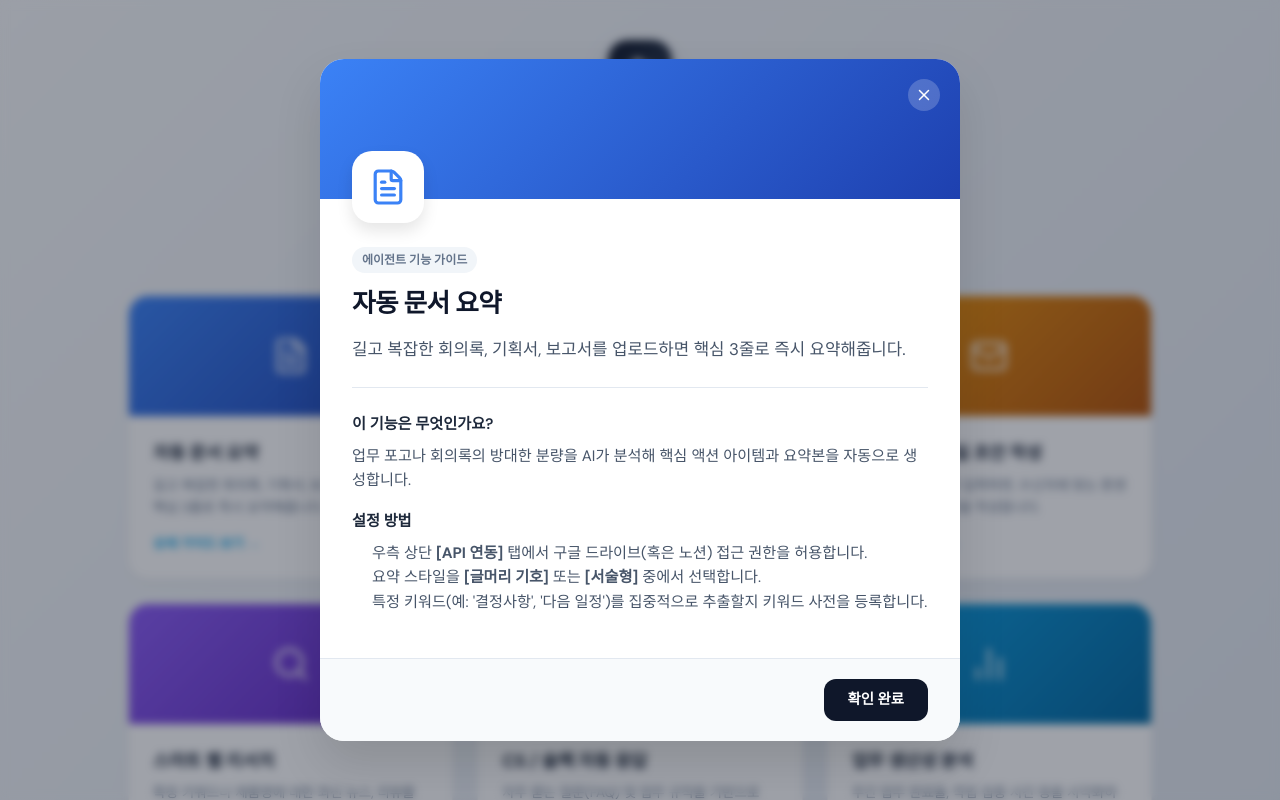
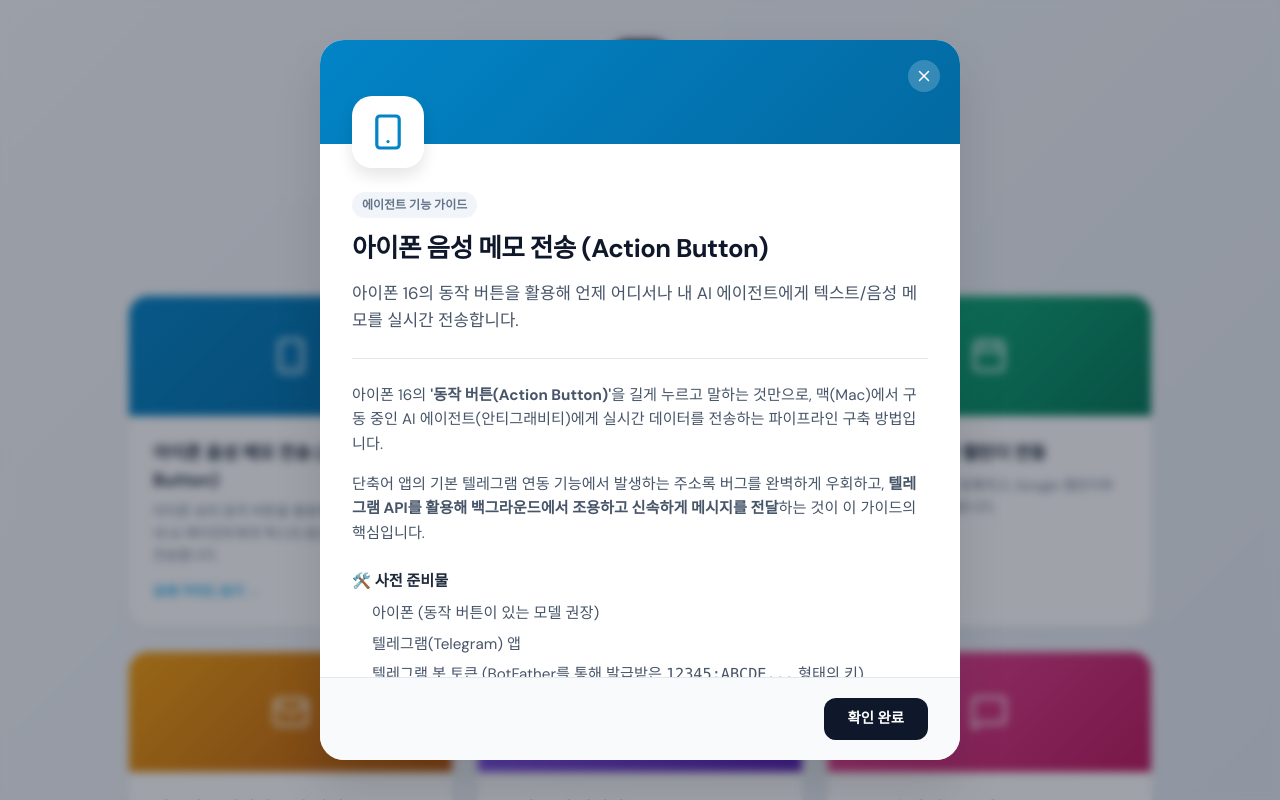
Before and after one commit to vip7612-maker/lee-work-portal, a Next.js app: page /aaron-ai in a window 1280 px wide. Both pictures are taken after a click on the element 290 px from the left and 437 px from the top of the page. Built offline with nearby package versions, Linux system fonts and the light colour scheme.

Commit message:
feat: 아이폰 음성명령-텔레그램 연동 텍스트 전송 파이프라인 가이드 추가

```diff
--- a/src/app/aaron-ai/page.tsx
+++ b/src/app/aaron-ai/page.tsx
@@ -1,6 +1,6 @@
 "use client";
 import React, { useState } from "react";
-import { Bot, FileText, Calendar, Mail, Search, MessageSquare, Zap, Target, BarChart2, CheckCircle, Database, X } from "lucide-react";
+import { Bot, FileText, Calendar, Mail, Search, MessageSquare, Zap, Target, BarChart2, CheckCircle, Database, X, Smartphone } from "lucide-react";
 
 type AgentFeature = {
   id: string;
@@ -12,6 +12,74 @@ type AgentFeature = {
 };
 
 const features: AgentFeature[] = [
+  {
+    id: "iphone-voice-memo",
+    title: "아이폰 음성 메모 전송 (Action Button)",
+    icon: <Smartphone size={32} color="white" />,
+    bgGrad: "linear-gradient(135deg, #0284c7, #0369a1)",
+    desc: "아이폰 16의 동작 버튼을 활용해 언제 어디서나 내 AI 에이전트에게 텍스트/음성 메모를 실시간 전송합니다.",
+    setupGuide: (
+      <div style={{ lineHeight: 1.6, color: "#475569", fontSize: "0.95rem" }}>
+        <p style={{ marginBottom: 16 }}>아이폰 16의 <strong>'동작 버튼(Action Button)'</strong>을 길게 누르고 말하는 것만으로, 맥(Mac)에서 구동 중인 AI 에이전트(안티그래비티)에게 실시간 데이터를 전송하는 파이프라인 구축 방법입니다.</p>
+        <p style={{ marginBottom: 16 }}>단축어 앱의 기본 텔레그램 연동 기능에서 발생하는 주소록 버그를 완벽하게 우회하고, <strong>텔레그램 API를 활용해 백그라운드에서 조용하고 신속하게 메시지를 전달</strong>하는 것이 이 가이드의 핵심입니다.</p>
+
+        <h4 style={{ fontWeight: 600, color: "#1e293b", marginBottom: 8, marginTop: 24 }}>🛠️ 사전 준비물</h4>
+        <ul style={{ paddingLeft: 20, marginBottom: 16, display: "flex", flexDirection: "column", gap: 6 }}>
+          <li>아이폰 (동작 버튼이 있는 모델 권장)</li>
+          <li>텔레그램(Telegram) 앱</li>
+          <li>텔레그램 봇 토큰 (BotFather를 통해 발급받은 <code>12345:ABCDE...</code> 형태의 키)</li>
+          <li>맥(Mac) 등에서 구동되며 텔레그램 메시지를 수신할 수 있는 안티그래비티 에이전트 환경</li>
+        </ul>
+
+        <h4 style={{ fontWeight: 600, color: "#1e293b", marginBottom: 8, marginTop: 32 }}>1단계: 텔레그램 수신방(단톡방) 세팅</h4>
+        <p style={{ marginBottom: 8 }}>아이폰에서 보낸 메시지를 AI 에이전트가 엿들을 수 있는 '중간 기착지'를 만듭니다.</p>
+        <ol style={{ paddingLeft: 20, marginBottom: 16, display: "flex", flexDirection: "column", gap: 6 }}>
+          <li>텔레그램 앱에서 <strong>새로운 그룹(단톡방)</strong>을 생성합니다. (예: '에이전트 메모장')</li>
+          <li>해당 단톡방에 내가 발급받은 <strong>텔레그램 봇(예: 아론봇)</strong>을 멤버로 초대합니다.</li>
+          <li><strong>[핵심]</strong> 봇이 일반 대화를 모두 수집할 수 있도록, 단톡방 설정에서 해당 봇의 권한을 <strong>'관리자(Admin)'</strong>로 승급시킵니다.</li>
+          <li>단톡방에 "테스트"라고 아무 메시지나 하나 전송해 둡니다.</li>
+        </ol>
+
+        <h4 style={{ fontWeight: 600, color: "#1e293b", marginBottom: 8, marginTop: 32 }}>2단계: 단톡방 고유 주소(chat_id) 추출하기</h4>
+        <p style={{ marginBottom: 8 }}>단축어에서 API를 쏘기 위해서는 이 단톡방의 고유 시스템 번호를 알아야 합니다.</p>
+        <ol style={{ paddingLeft: 20, marginBottom: 16, display: "flex", flexDirection: "column", gap: 6 }}>
+          <li>PC나 스마트폰의 인터넷 브라우저 주소창에 아래 URL을 입력합니다. (대괄호를 제외하고 본인의 봇 토큰을 넣으세요)<br/>
+              <code style={{ background:"#f1f5f9", padding:"3px 8px", borderRadius:6, fontSize:"0.85em", wordBreak:"break-all", display:"inline-block", marginTop:4 }}>https://api.telegram.org/bot[본인의봇토큰]/getUpdates</code>
+          </li>
+          <li>화면에 복잡한 코드가 나타나면, 1단계에서 보낸 "테스트" 메시지 주변을 찾아봅니다.</li>
+          <li><code>"chat": {"{"}"id": -100...{"}"}</code> 형태로 적힌 부분을 찾습니다.</li>
+          <li><strong>마이너스(-) 기호로 시작하는 13~14자리 숫자</strong>(예: <code>-1001234567890</code>)를 기호까지 모두 포함하여 복사해 둡니다. 이것이 그룹방의 고유 chat_id 입니다.</li>
+        </ol>
+
+        <h4 style={{ fontWeight: 600, color: "#1e293b", marginBottom: 8, marginTop: 32 }}>3단계: 아이폰 단축어(Shortcuts) API 구축</h4>
+        <p style={{ marginBottom: 8 }}>애플 기본 연동의 오류를 피하기 위해, 직접 HTTP 요청(POST)을 보내는 단축어를 만듭니다.</p>
+        <ol style={{ paddingLeft: 20, marginBottom: 16, display: "flex", flexDirection: "column", gap: 8 }}>
+          <li>아이폰에서 '단축어' 앱을 열고 우측 상단 <strong>+</strong> 버튼을 눌러 새 단축어를 생성합니다.</li>
+          <li><strong>첫 번째 동작:</strong> 하단 검색창에 <strong>텍스트 받아쓰기</strong>를 검색하여 추가합니다. (음성을 텍스트로 변환)</li>
+          <li><strong>두 번째 동작:</strong> 검색창에 <strong>URL</strong>을 검색하여 추가하고, 빈칸에 아래 주소를 입력합니다.<br/>
+              <code style={{ background:"#f1f5f9", padding:"3px 8px", borderRadius:6, fontSize:"0.85em", wordBreak:"break-all", display:"inline-block", marginTop:4 }}>https://api.telegram.org/bot[본인의봇토큰]/sendMessage</code>
+          </li>
+          <li><strong>세 번째 동작:</strong> 검색창에 <strong>URL 콘텐츠 가져오기</strong>를 검색하여 추가합니다. 이때 반드시 이전 동작인 <code>[URL]</code> 변수가 연결되어 있어야 합니다.</li>
+          <li>세 번째 동작의 <code>&gt; (더 보기)</code> 화살표를 눌러 아래와 같이 세부 세팅을 진행합니다.
+            <ul style={{ paddingLeft: 24, marginTop: 8, display: "flex", flexDirection: "column", gap: 6, listStyleType: "circle", background:"#f8fafc", padding:"12px 12px 12px 32px", borderRadius:8 }}>
+              <li>메서드: <strong>POST</strong> 로 변경</li>
+              <li>본문 요청: <strong>양식(Form)</strong> 으로 설정</li>
+              <li>새로운 필드 추가 (텍스트) 첫 번째:<br/><span style={{ color:"#64748b" }}>키(Key)</span>: <code>chat_id</code> <br/><span style={{ color:"#64748b" }}>텍스트(Value)</span>: 2단계에서 찾은 마이너스(-) 포함 고유 숫자</li>
+              <li>새로운 필드 추가 (텍스트) 두 번째:<br/><span style={{ color:"#64748b" }}>키(Key)</span>: <code>text</code> <br/><span style={{ color:"#64748b" }}>텍스트(Value)</span>: 키보드 상단 변수에서 <strong>[받아쓰기한 텍스트]</strong> 선택</li>
+            </ul>
+          </li>
+          <li>단축어 이름을 '에이전트 전송' 등으로 알아보기 쉽게 변경 후 저장합니다.</li>
+        </ol>
+
+        <h4 style={{ fontWeight: 600, color: "#1e293b", marginBottom: 8, marginTop: 32 }}>4단계: 동작 버튼 매핑 및 테스트</h4>
+        <ol style={{ paddingLeft: 20, marginBottom: 16, display: "flex", flexDirection: "column", gap: 6 }}>
+          <li>아이폰 홈 <strong>설정 &gt; 동작 버튼</strong> 메뉴로 진입합니다.</li>
+          <li>기능을 <strong>단축어</strong>로 스와이프한 뒤, 방금 만든 단축어를 지정합니다.</li>
+          <li>이제 아이폰의 동작 버튼을 길게 누르고 음성으로 메모를 남겨보세요. <strong>화면 전환 없이 백그라운드에서 텔레그램 단톡방으로 메시지가 즉시 전송되며, 안티그래비티 에이전트가 이를 성공적으로 수집합니다. 🎉</strong></li>
+        </ol>
+      </div>
+    )
+  },
   {
     id: "doc-summary",
     title: "자동 문서 요약",
```
